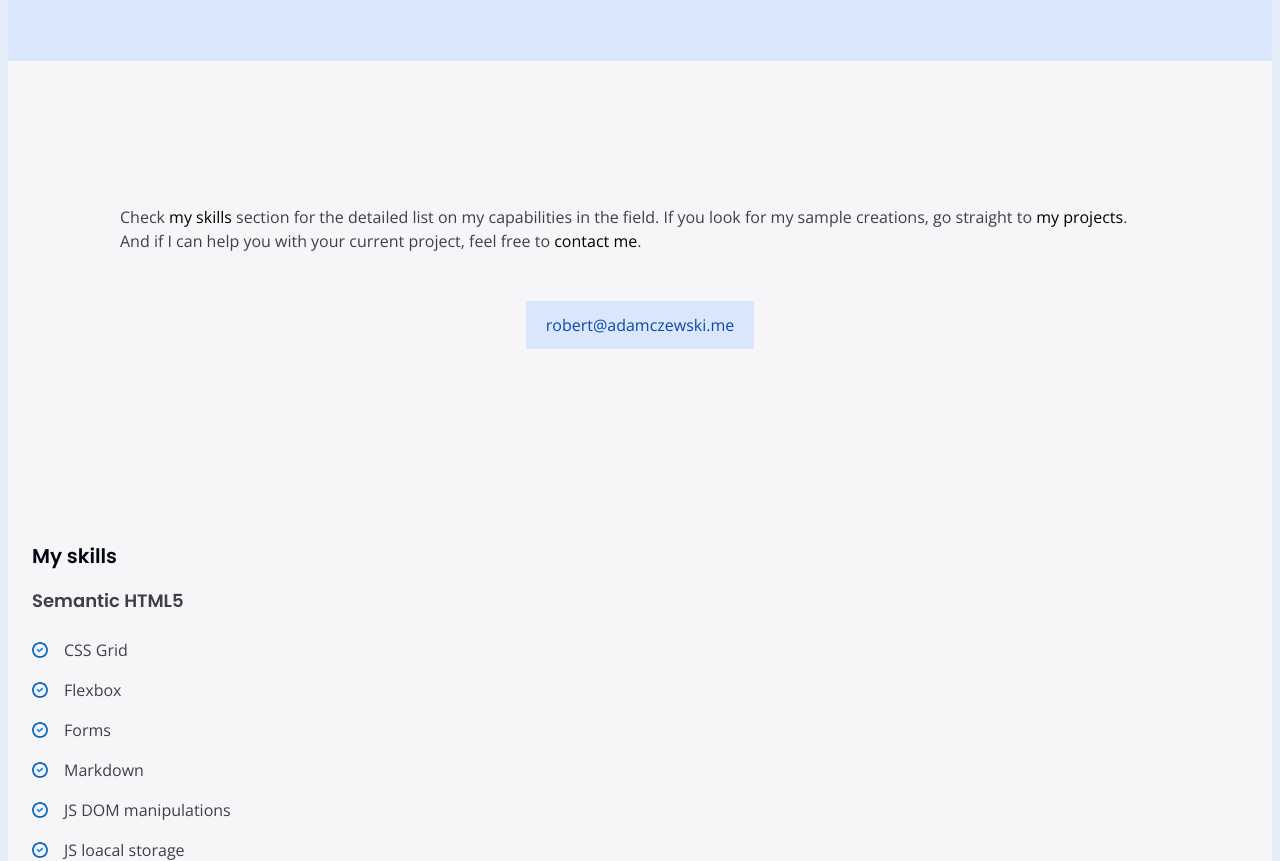
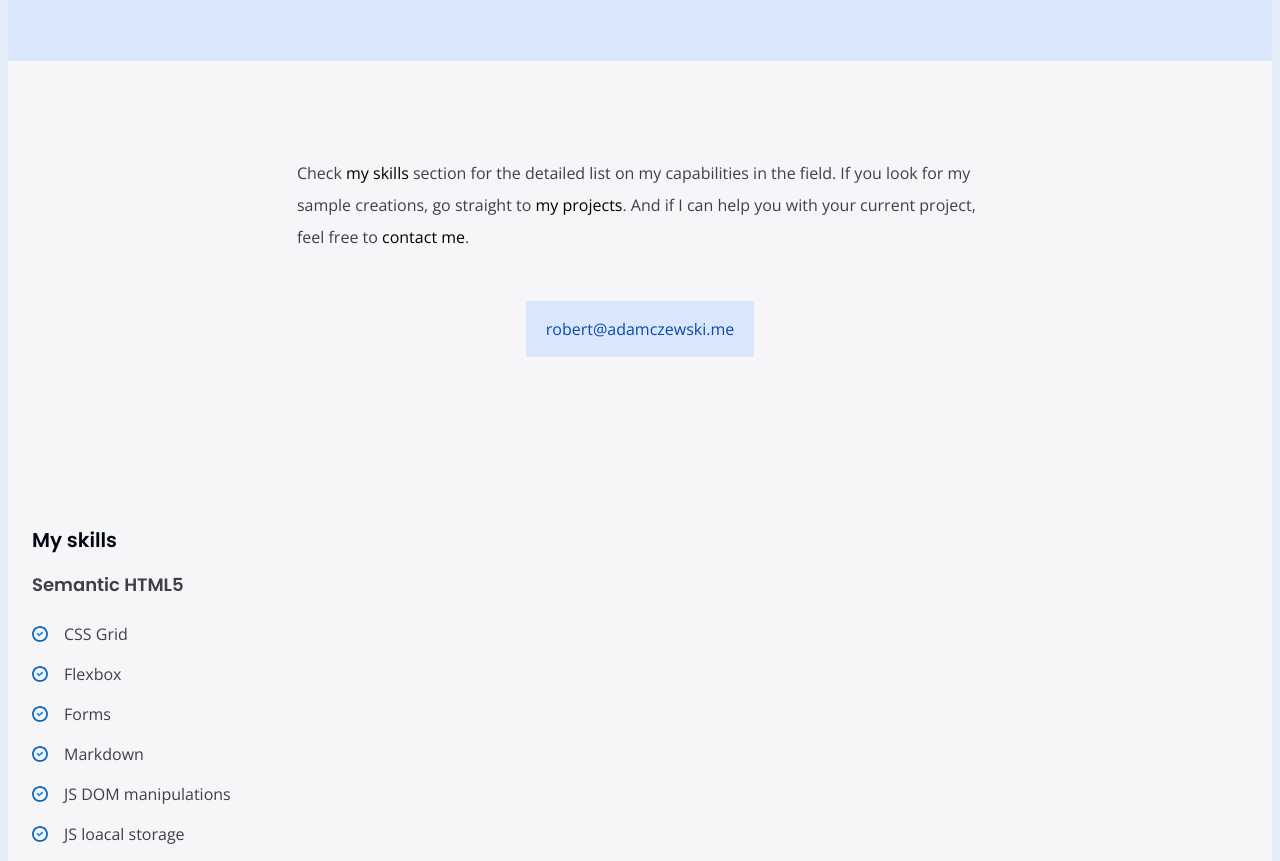
Before and after one commit to rogreyroom/thegreybox, a Gatsby site: page / in a window 1280 px wide. Shown: the part 945-1806 px from the top of the page. Built offline with nearby package versions, Linux system fonts and the light colour scheme; Gatsby itself is replaced by a stand-in of ours.

Commit message:
feat: add responsiveness to the page information section

```diff
--- a/src/styles/pages/index.module.scss
+++ b/src/styles/pages/index.module.scss
@@ -34,8 +34,18 @@
 	justify-content: center;
 	align-items: center;
 
+	@media screen and (min-width: 712px) {
+		line-height: 2;
+	}
+
+	@media screen and (min-width: 1100px) {
+		max-width: 1100px;
+		margin: 0 auto;
+	}
+
 	&__body {
 		color: var(--body-text-color);
+		max-width: 75ch;
 	}
 
 	&__link {
```
